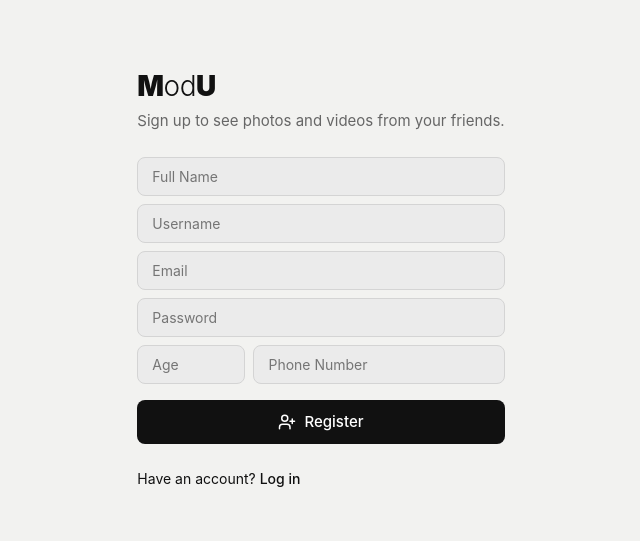
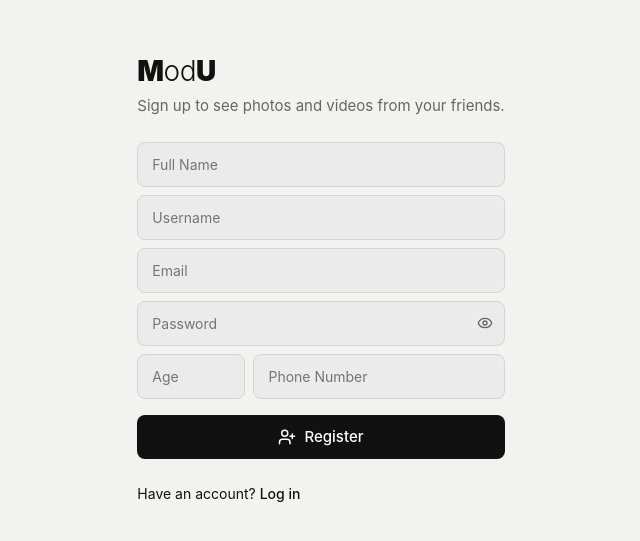
Before and after one commit to bharathaashish/ModU, a React (Vite) app: page /register in a window 1280 px wide. Shown: the part 123-664 px from the top of the page, without its empty margins (319-959 px from the left). Built offline with nearby package versions, Linux system fonts and the light colour scheme.

Commit message:
pw visibility, removed nobody for profile.

```diff
--- a/src/index.css
+++ b/src/index.css
@@ -160,7 +160,7 @@ h2 { font-size: var(--fs-lg); font-weight: 500; }
 
 .input {
   width: 100%;
-  padding: 10px 14px;
+  padding: 13px 14px;
   background-color: var(--surface-alt);
   border: 1px solid var(--border-color);
   border-radius: var(--radius-sm);
--- a/src/pages/Login.jsx
+++ b/src/pages/Login.jsx
@@ -1,12 +1,13 @@
 import { useState, useEffect } from 'react';
 import { useNavigate, Link, useSearchParams } from 'react-router-dom';
 import { useAuth } from '../context/AuthContext';
-import { LogIn } from 'lucide-react';
+import { LogIn, Eye, EyeOff } from 'lucide-react';
 
 export default function Login() {
   const [email, setEmail] = useState('');
   const [password, setPassword] = useState('');
   const [error, setError] = useState('');
+  const [showPassword, setShowPassword] = useState(false);
   const [googleAvailable, setGoogleAvailable] = useState(false);
   const { login, loginWithGoogle } = useAuth();
   const navigate = useNavigate();
@@ -65,14 +66,36 @@ export default function Login() {
             onChange={(e) => setEmail(e.target.value)}
             required
           />
+          <div style={{ position: 'relative', width: '100%' }}>
             <input
-            type="password"
+              type={showPassword ? 'text' : 'password'}
               placeholder="Password"
               className="input"
               value={password}
               onChange={(e) => setPassword(e.target.value)}
+              style={{ paddingRight: '42px' }}
               required
             />
+            <button
+              type="button"
+              onClick={() => setShowPassword(v => !v)}
+              style={{
+                position: 'absolute',
+                right: '12px',
+                top: '50%',
+                transform: 'translateY(-50%)',
+                background: 'none',
+                border: 'none',
+                cursor: 'pointer',
+                color: 'var(--text-secondary)',
+                display: 'flex',
+                alignItems: 'center',
+                padding: 0,
+              }}
+            >
+              {showPassword ? <EyeOff size={16} /> : <Eye size={16} />}
+            </button>
+          </div>
           <button type="submit" className="button" style={{ marginTop: '4px' }}>
             <LogIn size={18} />
             Login
--- a/src/pages/Privacy.jsx
+++ b/src/pages/Privacy.jsx
@@ -7,6 +7,11 @@ const VISIBILITY_OPTIONS = [
   { value: 'everyone', label: 'Everyone', desc: 'All users can see this' },
   { value: 'followers', label: 'Followers Only', desc: 'Only your followers can see this' },
   { value: 'nobody', label: 'Nobody', desc: 'Hidden from everyone' },
+];
+
+const VISIBILITY_OPTIONS_NO_NOBODY = [
+  { value: 'everyone', label: 'Everyone', desc: 'All users can see this' },
+  { value: 'followers', label: 'Followers Only', desc: 'Only your followers can see this' },
 ];
 
 const ACCOUNT_OPTIONS = [
@@ -149,7 +154,7 @@ export default function Privacy() {
               <span style={{ fontSize: '13px', fontWeight: 600, color: 'var(--text-color)' }}>{section.label}</span>
             </div>
             <div style={{ padding: '8px' }}>
-              {VISIBILITY_OPTIONS.map(opt => (
+              {(section.id === 'photoVisibility' ? VISIBILITY_OPTIONS_NO_NOBODY : VISIBILITY_OPTIONS).map(opt => (
                 <div
                   key={opt.value}
                   onClick={() => handleChange(section.id, opt.value)}
--- a/src/pages/Profile.jsx
+++ b/src/pages/Profile.jsx
@@ -296,9 +296,6 @@ export default function Profile() {
             <div className="profile-actions-buttons">
               {isOwnProfile ? (
                 <>
-                  <button onClick={() => navigate('/settings')} className="ghost-button profile-hero-btn">
-                    Settings
-                  </button>
                   <button onClick={() => navigate('/edit-profile')} className="ghost-button profile-hero-btn">
                     Edit Profile
                   </button>
--- a/src/pages/Register.jsx
+++ b/src/pages/Register.jsx
@@ -1,7 +1,7 @@
 import { useState, useCallback } from 'react';
 import { useNavigate, Link } from 'react-router-dom';
 import { useAuth } from '../context/AuthContext';
-import { UserPlus } from 'lucide-react';
+import { UserPlus, Eye, EyeOff } from 'lucide-react';
 
 const USERNAME_REGEX = /^[a-zA-Z0-9_.]*$/;
 
@@ -13,6 +13,7 @@ export default function Register() {
   const [age, setAge] = useState('');
   const [phone, setPhone] = useState('');
   const [error, setError] = useState('');
+  const [showPassword, setShowPassword] = useState(false);
   const [usernameError, setUsernameError] = useState('');
 
   const { register } = useAuth();
@@ -108,14 +109,36 @@ export default function Register() {
             onChange={(e) => setEmail(e.target.value)}
             required
           />
+          <div style={{ position: 'relative', width: '100%' }}>
             <input
-            type="password"
+              type={showPassword ? 'text' : 'password'}
               placeholder="Password"
               className="input"
               value={password}
               onChange={(e) => setPassword(e.target.value)}
+              style={{ paddingRight: '42px' }}
               required
             />
+            <button
+              type="button"
+              onClick={() => setShowPassword(v => !v)}
+              style={{
+                position: 'absolute',
+                right: '12px',
+                top: '50%',
+                transform: 'translateY(-50%)',
+                background: 'none',
+                border: 'none',
+                cursor: 'pointer',
+                color: 'var(--text-secondary)',
+                display: 'flex',
+                alignItems: 'center',
+                padding: 0,
+              }}
+            >
+              {showPassword ? <EyeOff size={16} /> : <Eye size={16} />}
+            </button>
+          </div>
           <div style={{ display: 'flex', gap: '8px' }}>
             <input
               type="number"
```
Lines whose indentation alone changed are shown as unchanged.
